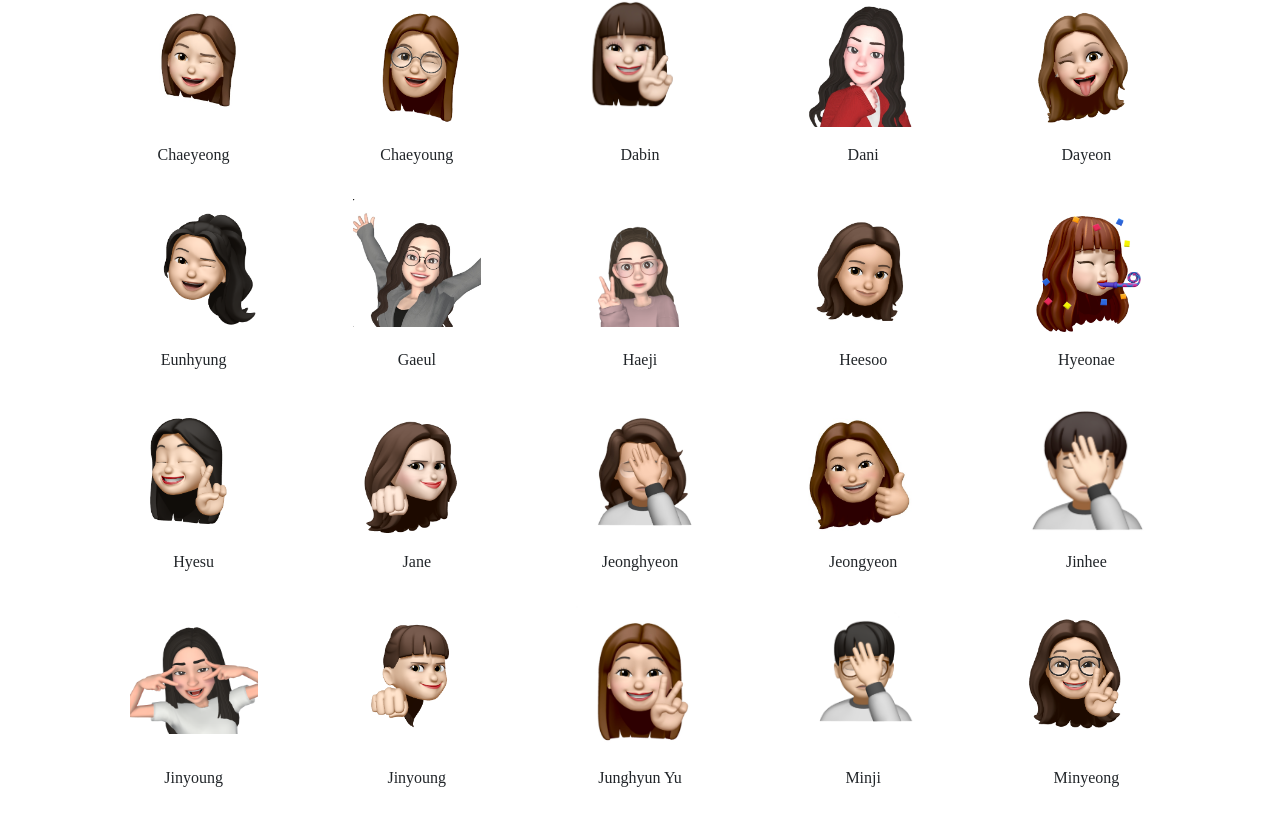
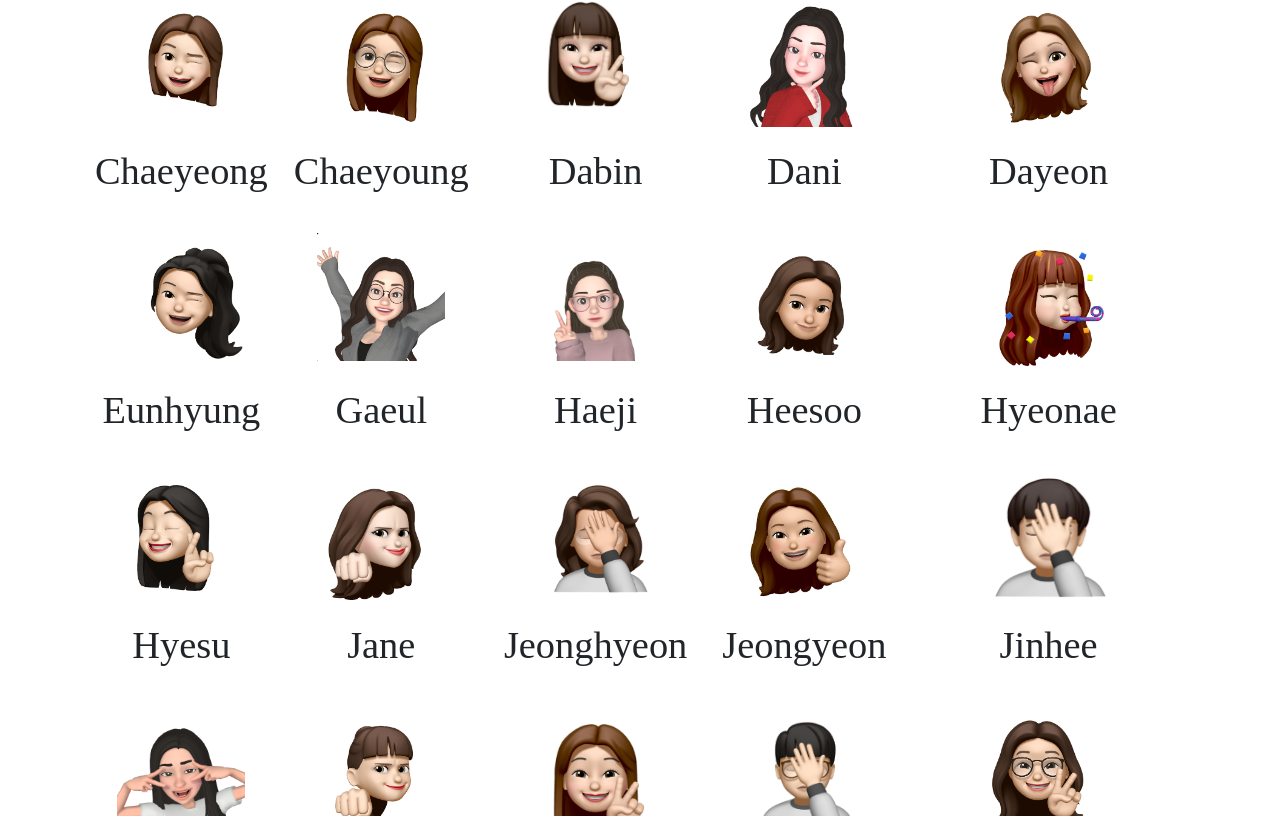
Before and after one commit to Sookmyung-APPS/Sookmyung-APPS.github.io, a React (Create React App) app: page /#/introduce in a window 1280 px wide. Shown: the part 1244-2060 px from the top of the page. Built offline with nearby package versions, Linux system fonts and the light colour scheme; a web font is replaced by a local one.

Commit message:
Update IntroducePage.css

```diff
--- a/src/Assets/IntroducePage.css
+++ b/src/Assets/IntroducePage.css
@@ -80,6 +80,9 @@ h5 {
     margin-bottom: 7vw;
 
   }
+  .memoji_n{
+    font-size: 3vw;
+  }
 }
 
 @media screen and (max-width: 768px) {
@@ -91,6 +94,6 @@ h5 {
     width: 100%;
   }
   .memoji_n{
-    font-size: 10vw;
+    font-size: 3vw;
   }
 }
```
